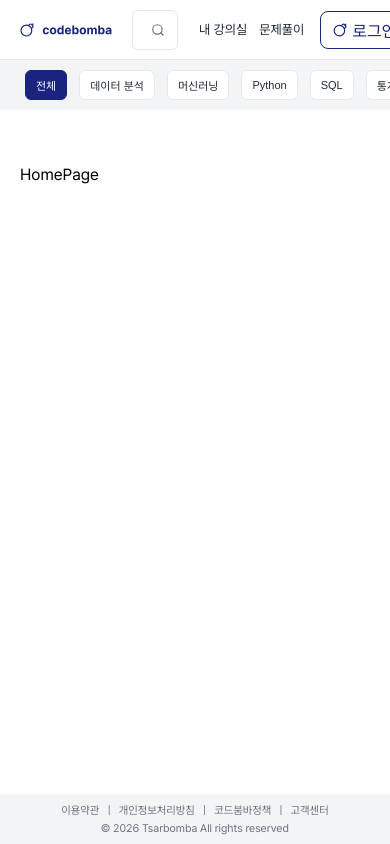
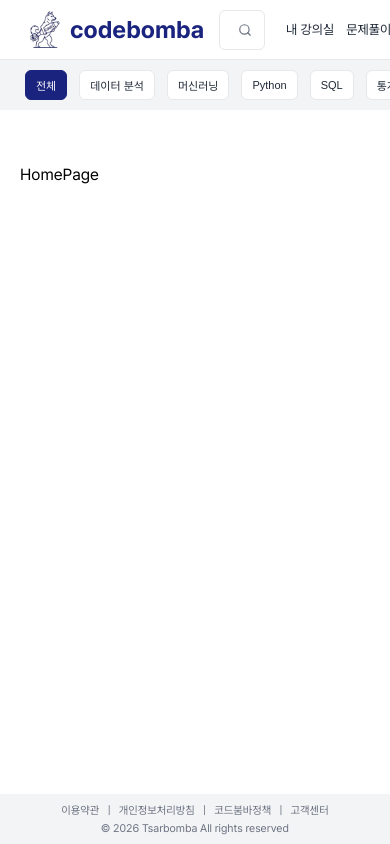
Before and after one commit to wanted-Tsarbomba-module03-Project/Tsarbomba-Frontend-module03-LMS, a React (Vite) app: page / in a window 390 px wide. Shown: the top 844 px of the page. Built offline with nearby package versions, Linux system fonts and the light colour scheme.

Commit message:
[FIX] 메인 로고 변경 #30

```diff
--- a/src/components/layout/Header.css
+++ b/src/components/layout/Header.css
@@ -25,11 +25,14 @@
   display: flex;
   align-items: center;
   flex-shrink: 0;
+  font-size: 24px;
+  font-weight: bold;
 }
 
 .header-logo-img {
   cursor: pointer;
   margin-left: 10px;
+  margin-right: 5px;
   height: 40px;
 }
 
@@ -96,10 +99,6 @@
 }
 
 @media (max-width: 1024px) {
-  .header-logo-img {
-    height: 24px;
-    margin-left: 0;
-  }
   .header-middle > * {
     max-width: 240px;
   }
--- a/src/components/layout/Header.jsx
+++ b/src/components/layout/Header.jsx
@@ -3,7 +3,8 @@ import SearchBar from "../common/Searchbar";
 import { useNavigate } from "react-router-dom";
 import "./Header.css";
 import "../common/reset.css";
-import MainLogo from "../../assets/img/codebomba-logo-Icon.svg";
+// import MainLogo from "../../assets/img/codebomba-logo-Icon.svg";
+import Logo from "../../assets/img/logo-Icon.png";
 import BluebombLogo from "../../assets/img/bluebomb-Icon.svg";
 import WhitebombLogo from "../../assets/img/WhiteBomb-Icon.svg";
 
@@ -16,7 +17,7 @@ function Header({ isSimple }) {
         <div className="header-content">
           <div className="header-left">
             <img
-              src={MainLogo}
+              src={Logo}
               className="header-logo-img"
               alt="로고"
               onClick={() => navigate("/")}
@@ -32,11 +33,12 @@ function Header({ isSimple }) {
       <div className="header-content">
         <div className="header-left">
           <img
-            src={MainLogo}
+            src={Logo}
             className="header-logo-img"
             alt="로고"
             onClick={() => navigate("/")}
           />
+          codebomba
         </div>
 
         <div className="header-middle">
```
Also changed, not shown: src/assets/img/logo-Icon.png (added).
